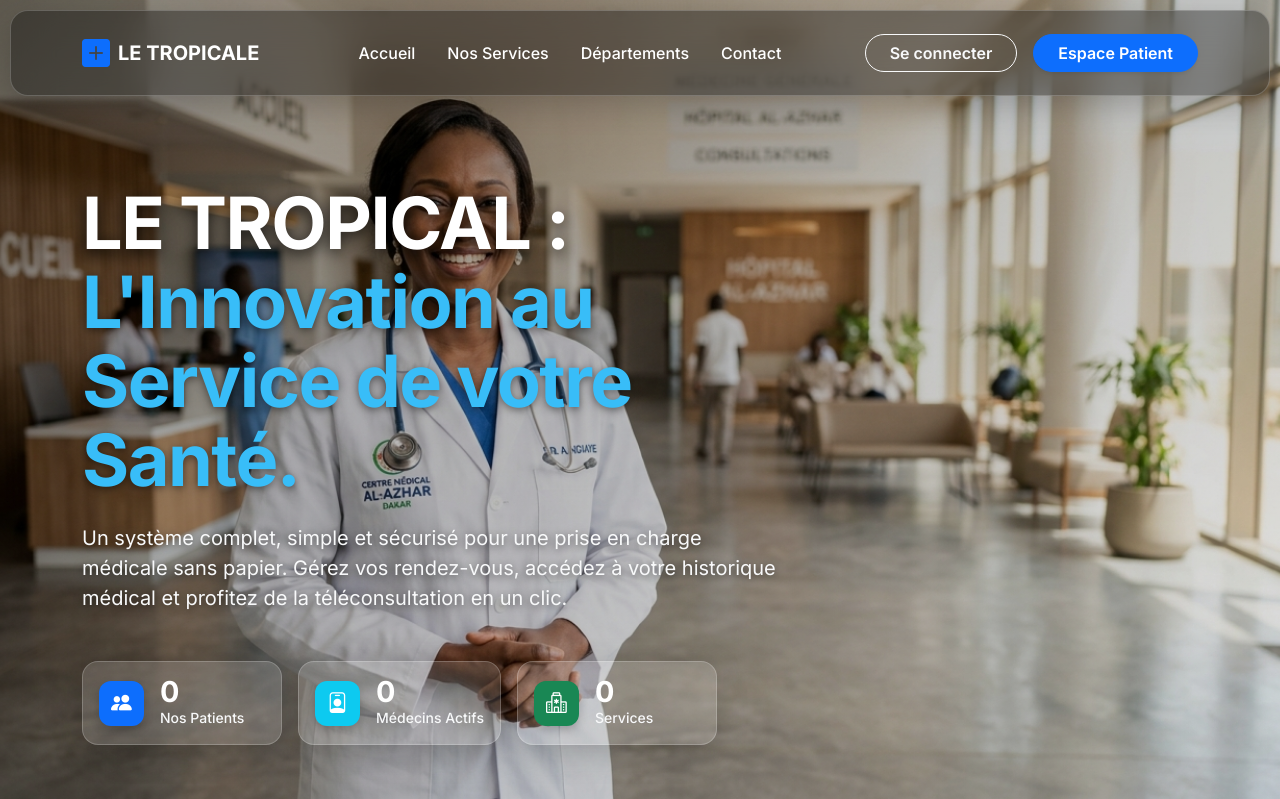
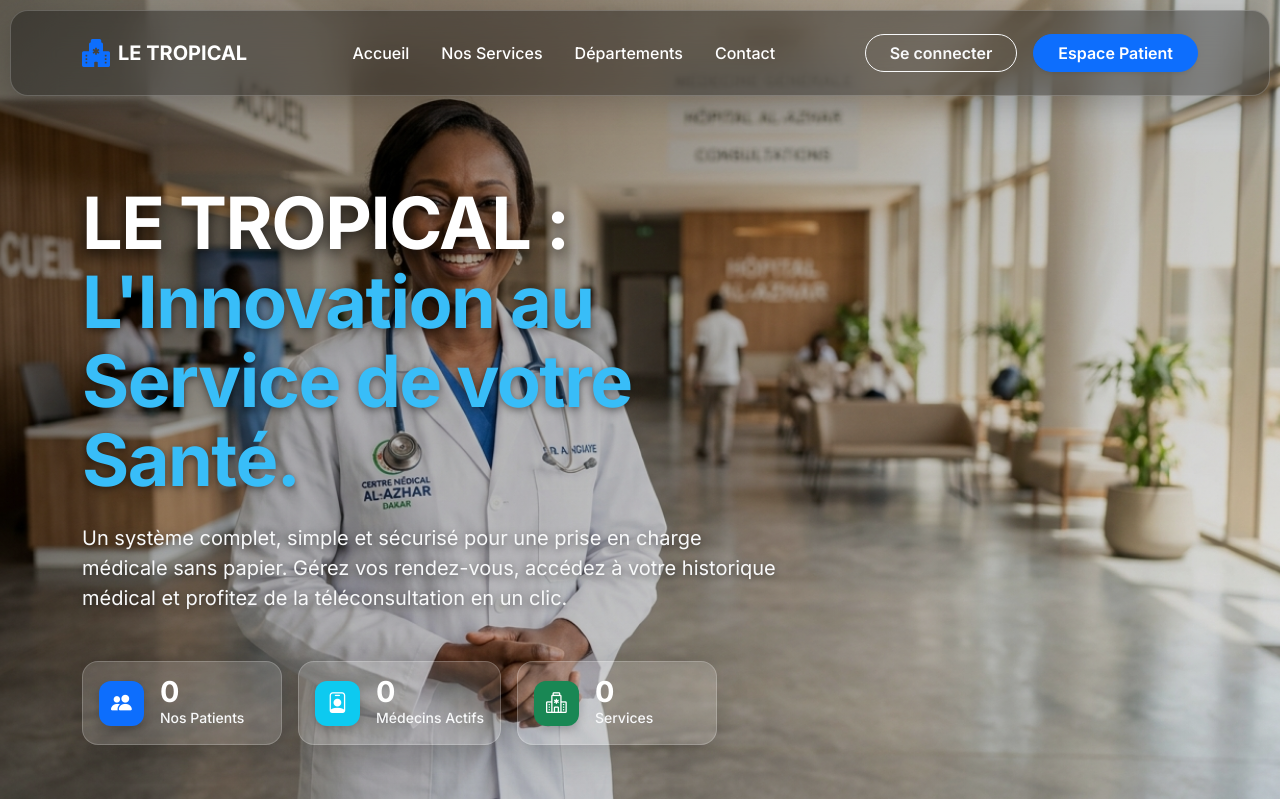
Before and after one commit to Mhdbreezer/LE_TROPICAL, a Flask app: page / in a window 1280 px wide. Shown: the top 799 px of the page. Run offline with Flask 3, Linux system fonts and the light colour scheme; data that the repository does not hold is empty.

Commit message:
design: uniformiser le logo (icône hôpital) et le nom sur la landing page

```diff
--- a/app/templates/landing.html
+++ b/app/templates/landing.html
@@ -23,8 +23,8 @@
     <nav class="navbar navbar-expand-lg navbar-dark glass-nav py-3 fixed-top">
         <div class="container">
             <a class="navbar-brand d-flex align-items-center fw-bolder text-white" href="#accueil">
-                <i class="bi bi-plus-square-fill text-primary fs-3 me-2 nav-icon-anim"></i>
-                LE TROPICALE
+                <i class="bi bi-hospital-fill text-primary fs-3 me-2 nav-icon-anim"></i>
+                LE TROPICAL
             </a>
             <button class="navbar-toggler border-white" type="button" data-bs-toggle="collapse" data-bs-target="#navbarNav">
                 <span class="navbar-toggler-icon" style="filter: invert(1);"></span>
@@ -213,7 +213,7 @@
             <div class="row mb-4">
                 <div class="col-lg-4 mb-4 mb-lg-0">
                     <h4 class="fw-bolder mb-3 text-white d-flex align-items-center">
-                        <i class="bi bi-plus-square-fill text-primary me-2"></i> LE TROPICALE
+                        <i class="bi bi-hospital-fill text-primary me-2"></i> LE TROPICAL
                     </h4>
                     <p class="text-secondary small">
                         L'innovation et l'excellence au service de votre santé. Notre centre médical vous offre des soins de qualité avec un suivi 100% digitalisé et des spécialistes dévoués.
@@ -271,7 +271,7 @@
             </div>
 
             <div class="text-center pt-4 mt-4 border-top border-secondary text-secondary small">
-                <p class="mb-0 fw-medium">© 2026 Le Tropicale. Tous droits réservés.</p>
+                <p class="mb-0 fw-medium">© 2026 Le Tropical. Tous droits réservés.</p>
             </div>
         </div>
     </footer>
```
